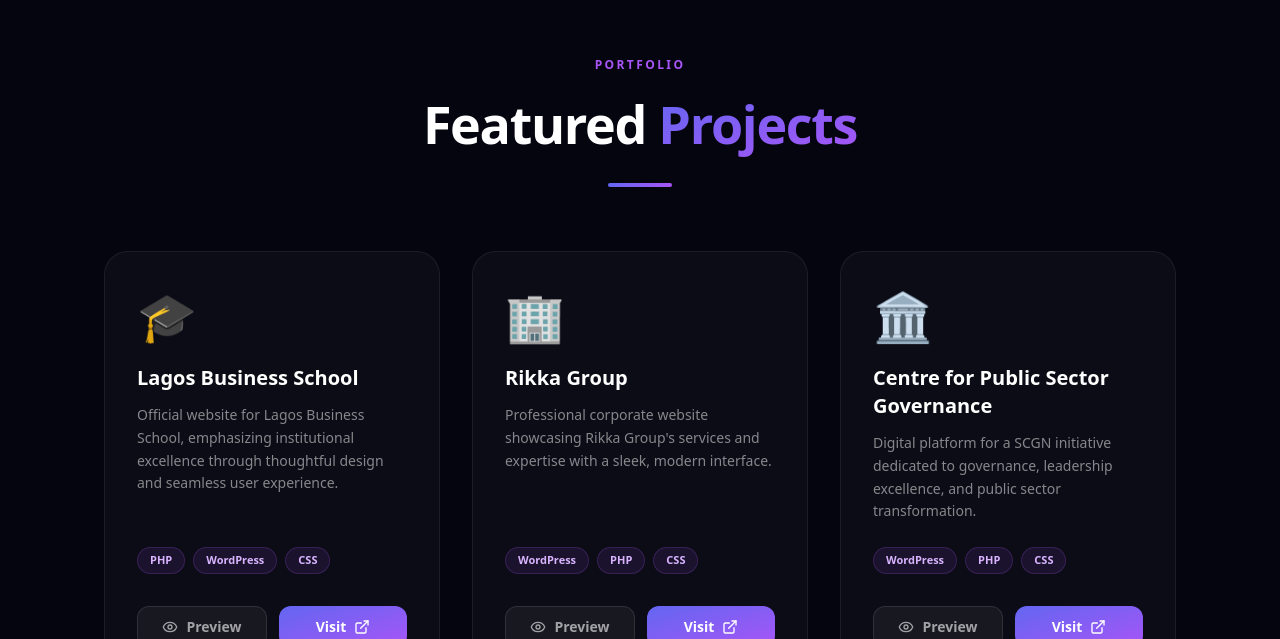
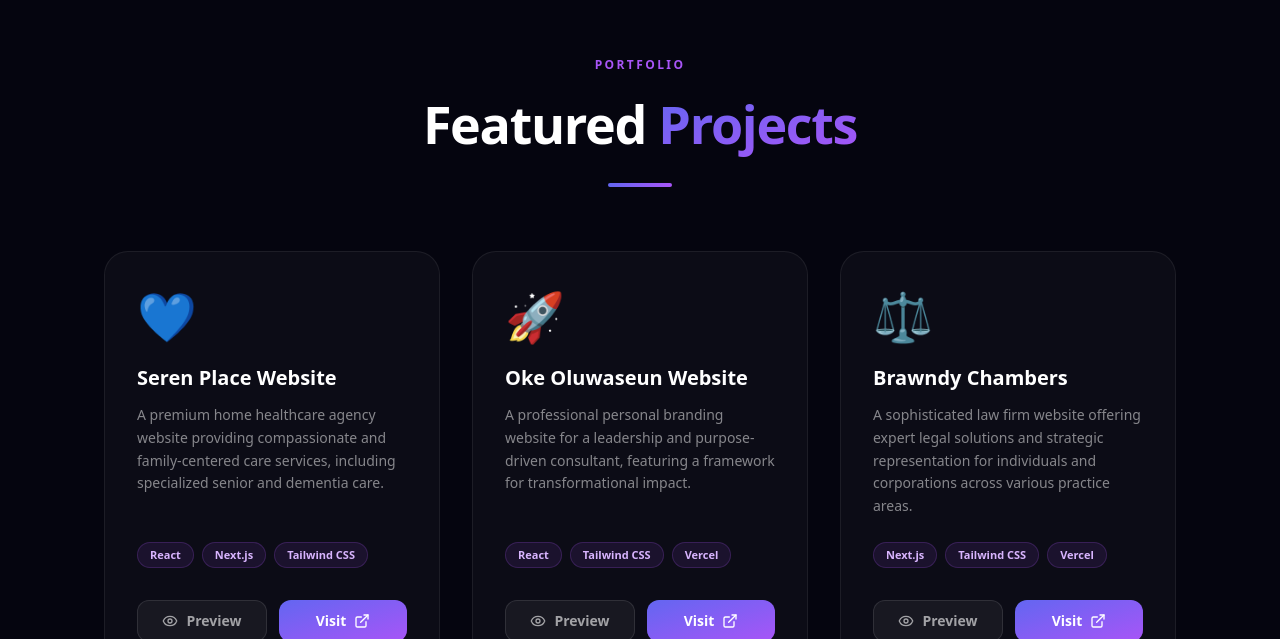
Before and after one commit to heropaulexy79/my-portfolio, a React (Vite) app: page / in a window 1280 px wide. Shown: the part 2161-2800 px from the top of the page. Built offline with nearby package versions, Linux system fonts and the light colour scheme.

Commit message:
added new projects

```diff
--- a/src/content.js
+++ b/src/content.js
@@ -28,6 +28,41 @@
 ];
 
 export const PROJECTS = [
+  {
+    title: 'Seren Place Website',
+    desc: 'A premium home healthcare agency website providing compassionate and family-centered care services, including specialized senior and dementia care.',
+    tags: ['React', 'Next.js', 'Tailwind CSS'],
+    link: 'https://seren-place.vercel.app/',
+    emoji: '💙',
+  },
+  {
+    title: 'Oke Oluwaseun Website',
+    desc: 'A professional personal branding website for a leadership and purpose-driven consultant, featuring a framework for transformational impact.',
+    tags: ['React', 'Tailwind CSS', 'Vercel'],
+    link: 'https://okeoluwaseun.vercel.app/',
+    emoji: '🚀',
+  },
+  {
+    title: 'Brawndy Chambers',
+    desc: 'A sophisticated law firm website offering expert legal solutions and strategic representation for individuals and corporations across various practice areas.',
+    tags: ['Next.js', 'Tailwind CSS', 'Vercel'],
+    link: 'https://brawndy-chambers.vercel.app/',
+    emoji: '⚖️',
+  },
+  {
+    title: 'Inventory App',
+    desc: 'A professional inventory management application designed for businesses, featuring a sleek dashboard and real-time tracking capabilities.',
+    tags: ['React', 'Tailwind CSS', 'Vercel'],
+    link: 'https://inventorypro-omega.vercel.app',
+    emoji: '📦',
+  },
+  {
+    title: 'Crafting the Mind S&B App',
+    desc: 'An intuitive spending tracker and budgeting system designed to help users understand their spending behavior and achieve financial clarity.',
+    tags: ['React', 'Tailwind CSS', 'Vercel'],
+    link: 'https://spending-tracker-ten-lovat.vercel.app/',
+    emoji: '💰',
+  },
   {
     title: 'Lagos Business School',
     desc: 'Official website for Lagos Business School, emphasizing institutional excellence through thoughtful design and seamless user experience.',
@@ -77,17 +112,10 @@
     link: 'https://wisdommixacademy.vercel.app/',
     emoji: '🏛️',
   },
-  {
-    title: 'Nuhra X Website',
-    desc: 'Digital platform for a web agency specialized in building specialized solutions',
-    tags: ['Tailwind CSS', 'NextJS', 'TypeScript'],
-    link: 'https://nuhrax.vercel.app/',
-    emoji: '🏛️',
-  },
 ];
 
 export const SKILLS = {
-  Languages: ['PHP', 'Python', 'JavaScript', 'HTML5', 'CSS3', 'MySQL'],
+  Languages: ['PHP', 'Python', 'JavaScript', 'NextJS', 'React JS' ,'HTML5', 'CSS3', 'MySQL'],
   'Tools & Platforms': ['WordPress', 'Git'],
 };
 
@@ -110,6 +138,7 @@
 
 export const TYPING_WORDS = [
   'Web Developer',
+  'Software Developer',
   'PHP Specialist',
   'WordPress Expert',
   'Problem Solver',
```
